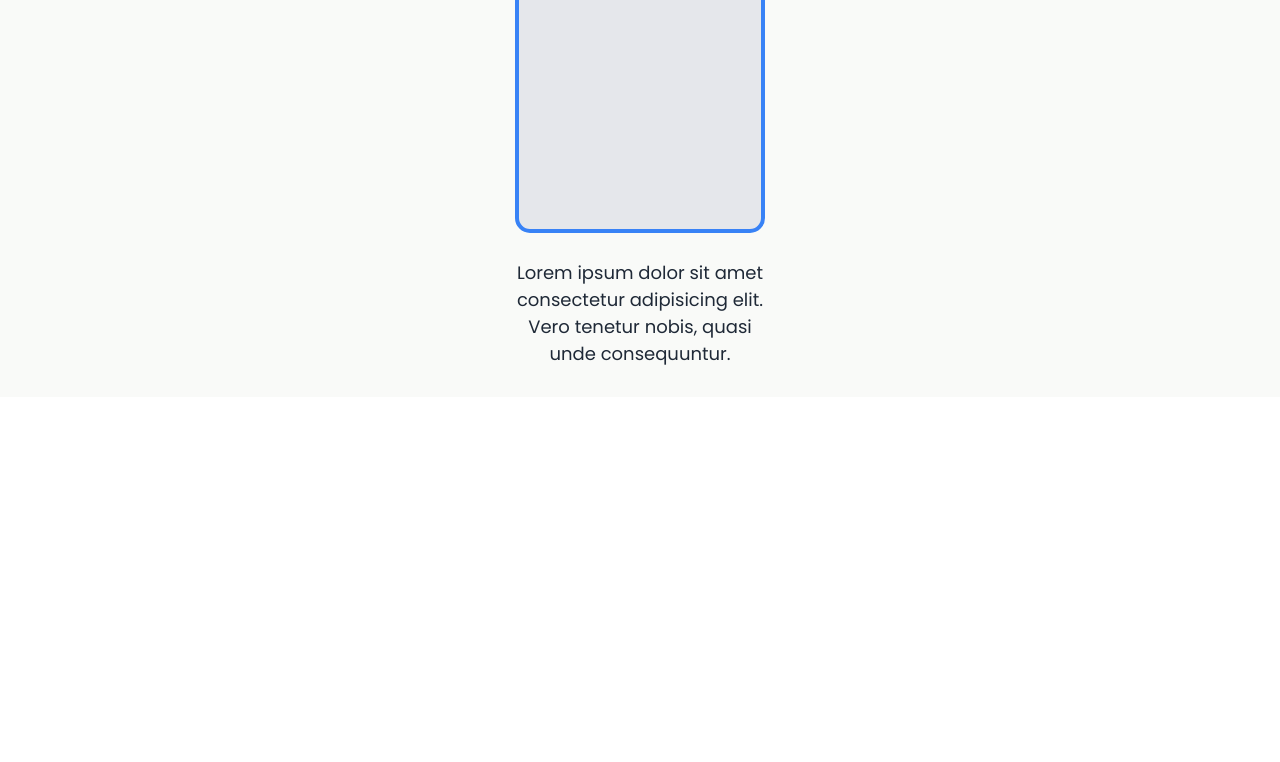
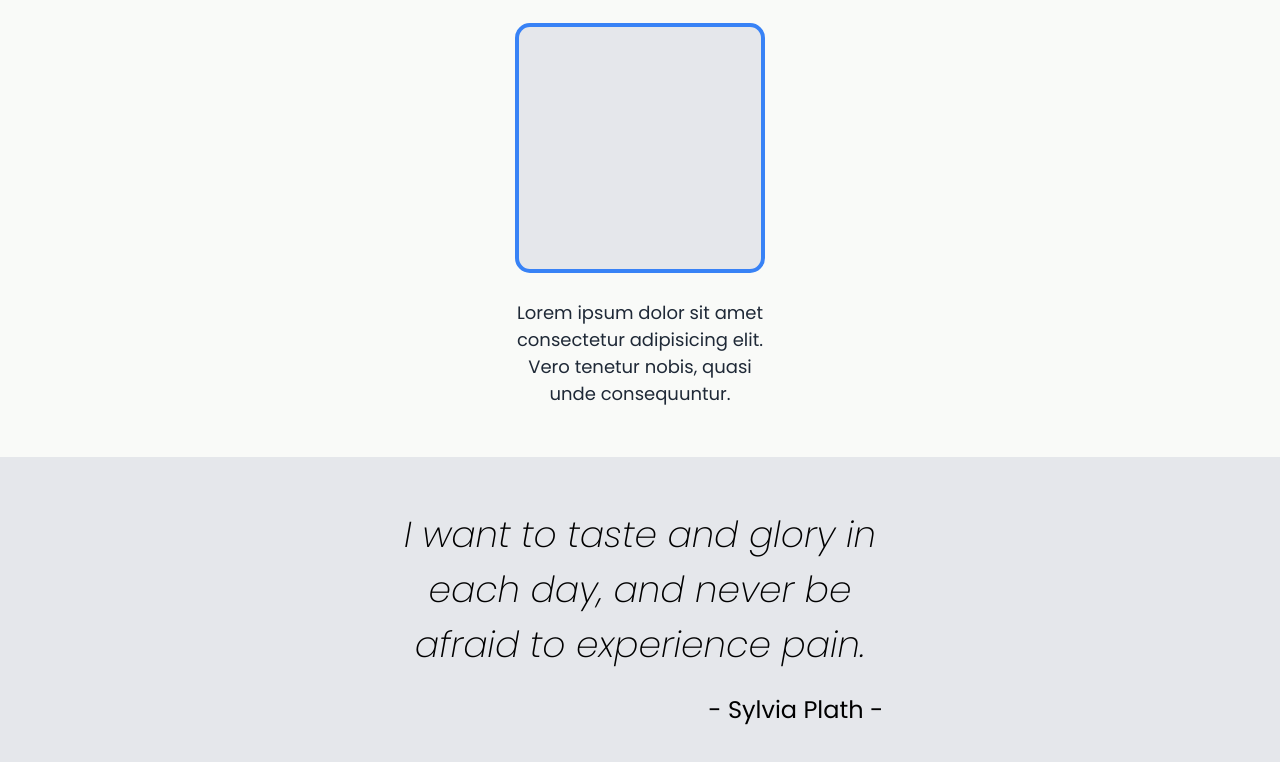
Before and after one commit to OcinS/nico-sison-portfolio, a plain HTML site: page index.html in a window 1280 px wide. Shown: the part 1240-2002 px from the top of the page. Before the commit the page ends 1637 px from the top, so only its background shows below. Drawn offline with Linux system fonts and the light colour scheme.

Commit message:
Update html and css files
Start updating the Testimony in Main section and did some edits in the
early part of the code

```diff
--- a/index.html
+++ b/index.html
@@ -88,6 +88,14 @@
 
             <div class="container">
 
+                <div class="quote-container">
+
+                    <p class="quote"><em>I want to taste and glory in each day, and never be afraid to experience pain.</em></p>
+
+                    <p class="quote-author">- Sylvia Plath -</p>
+
+                </div>
+
             </div>
 
         </section>
--- a/style.css
+++ b/style.css
@@ -22,25 +22,22 @@
     margin: 0;
     box-sizing: border-box;
     font-family: 'Poppins', sans-serif;
-    font-size: 18px;
-    /* border: 1px solid black; */
     transition: all 0.5s ease;
 }
 
 body {
     height: 100vh;
-    /* overflow: hidden; */
 }
 
 /* Header Styles */
 
 header {
     background-color: var(--dark-background-color);
-    padding-bottom: 30px;
+    padding-bottom: 50px;
 }
 
 .container {
-    margin: 0 12% 20px 12%;
+    margin: 0 12%;
 }
 
 a {
@@ -53,6 +50,7 @@ ul li {
 
 ul li a {
     color: var(--secondary-text-color);
+    font-size: 18px;
 }
 
 ul li a:hover {
@@ -63,7 +61,7 @@ nav {
     display: flex;
     justify-content: space-between;
     align-items: center;
-    padding: 30px 0;
+    padding: 40px 0;
 }
 
 nav ul {
@@ -73,8 +71,8 @@ nav ul {
 }
 
 a.logo {
-    font-size: 24px;
-    color: var(--main-text-color);
+    font-size: 36px;
+    color: var(--brand-color);
     font-weight: var(--logo-weight);
 }
 
@@ -96,6 +94,7 @@ div.hero {
 .hero-text .description {
     color: var(--secondary-text-color);
     margin-bottom: 20px;
+    font-size: 18px;
 }
 
 .hero-text button {
@@ -104,6 +103,7 @@ div.hero {
     border: none;
     padding: 10px 20px;
     border-radius: 15px;
+    font-size: 18px;
 }
 
 .hero-text button:hover {
@@ -135,10 +135,11 @@ div.hero {
 
 #projects {
     background-color: var(--main-text-color);
+    padding: 50px 0;
 }
 
 .section-title {
-    margin: 30px auto;
+    margin-bottom: 30px;
 }
 
 .section-title .title {
@@ -154,7 +155,6 @@ div.hero {
     align-items: stretch;
     gap: 26px;
     flex-wrap: wrap;
-    padding-bottom: 30px;
 }
 
 .card-container .card {
@@ -176,4 +176,31 @@ div.hero {
 .card .card-description {
     text-align: center;
     color: var(--dark-text-color);
+    font-size: 18px;
 }
+
+/* Testimony - Main Section */
+
+#testimony {
+    background-color: var(--secondary-text-color);
+    padding: 50px 0;
+}
+
+.quote-container {
+    width: 100%;
+}
+
+.quote-container .quote {
+    text-align: center;
+    width: 50%;
+    margin: 0 auto 20px auto;
+    font-size: 36px;
+    font-weight: var(--extra-light);
+}
+
+.quote-container .quote-author {
+    text-align: right;
+    width: 50%;
+    margin: 0 auto;
+    font-size: 24px;
+}
```
